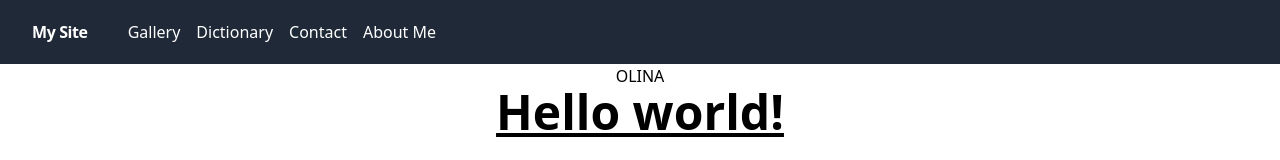
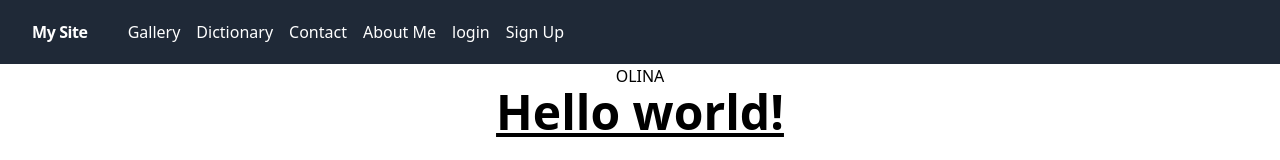
Before and after one commit to Pablo-Mdz/OLINA-webpage, a React (Create React App) app in the folder client/: page / in a window 1280 px wide. Shown: the top 160 px of the page. Built offline with nearby package versions, Linux system fonts and the light colour scheme; no server answers.

Commit message:
usecontext(AuthContext) login and logout on navbar working

```diff
--- a/client/src/components/Navbar/Navbar.jsx
+++ b/client/src/components/Navbar/Navbar.jsx
@@ -1,13 +1,15 @@
 // import React from 'react';
 
-import React, { useState } from 'react';
-import { Link } from 'react-router-dom';
+import React, {useState} from "react";
+import {Link} from "react-router-dom";
+import {useContext} from "react";
+import {AuthContext} from "../../context/auth.context";
 
 const Navbar = () => {
     const [isOpen, setIsOpen] = useState(false);
 
     const toggleMenu = () => setIsOpen(!isOpen);
-
+    const {isLoggedIn, user, logOutUser} = useContext(AuthContext);
     return (
         <nav className="bg-gray-800">
             <div className="max-w-7xl mx-auto px-4 sm:px-6 lg:px-8">
@@ -44,6 +46,32 @@ const Navbar = () => {
                             >
                                 About Me
                             </Link>
+                            {!isLoggedIn && (
+                                <>
+                                    <Link
+                                        to="/login"
+                                        className="ml-4 text-white hover:text-gray-300"
+                                    >
+                                        login
+                                    </Link>
+                                    <Link
+                                        to="/signup"
+                                        className="ml-4 text-white hover:text-gray-300"
+                                    >
+                                        Sign Up
+                                    </Link>
+                                </>
+                            )}
+                            {isLoggedIn && (
+                                <>
+                                 <Link
+                                        onClick={logOutUser}
+                                        className="ml-4 text-white hover:text-gray-300"
+                                    >
+                                        Logout
+                                    </Link>
+                                </>
+                            )}
                         </div>
                     </div>
                     <div className="-mr-2 flex items-center sm:hidden">
@@ -62,7 +90,9 @@ const Navbar = () => {
                 Menu open: "hidden", Menu closed: "block"
               */}
                             <svg
-                className={`${isOpen ? 'hidden' : 'block'} h-6 w-6`}
+                                className={`${
+                                    isOpen ? "hidden" : "block"
+                                } h-6 w-6`}
                                 xmlns="http://www.w3.org/2000/svg"
                                 fill="none"
                                 viewBox="0 0 24 24"
@@ -84,7 +114,9 @@ const Navbar = () => {
                 Menu open: "block", Menu closed: "hidden"
               */}
                             <svg
-                className={`${isOpen ? 'block' : 'hidden'} h-6 w-6`}
+                                className={`${
+                                    isOpen ? "block" : "hidden"
+                                } h-6 w-6`}
                                 xmlns="http://www.w3.org/2000/svg"
                                 fill="none"
                                 viewBox="0 0 24 24"
@@ -107,9 +139,7 @@ const Navbar = () => {
 
         Open: "block", closed: "hidden"
       */}
-      <div
-    className={`${isOpen ? 'block' : 'hidden'} sm:hidden`}
-    >
+            <div className={`${isOpen ? "block" : "hidden"} sm:hidden`}>
                 <div className="px-2 pt-2 pb-3 space-y-1">
                     <Link
                         to="/gallery"
```
Lines whose indentation alone changed are shown as unchanged.
